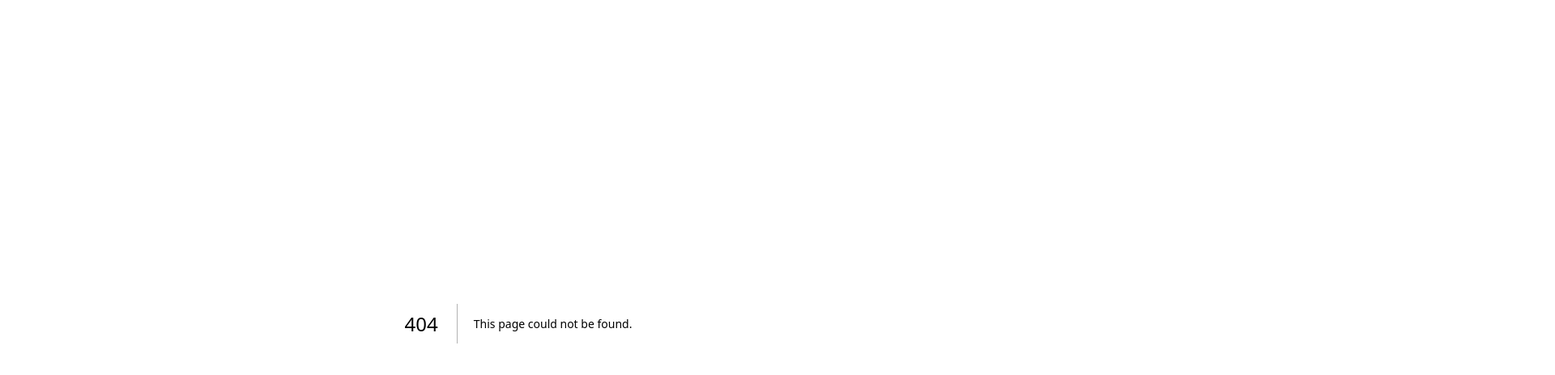
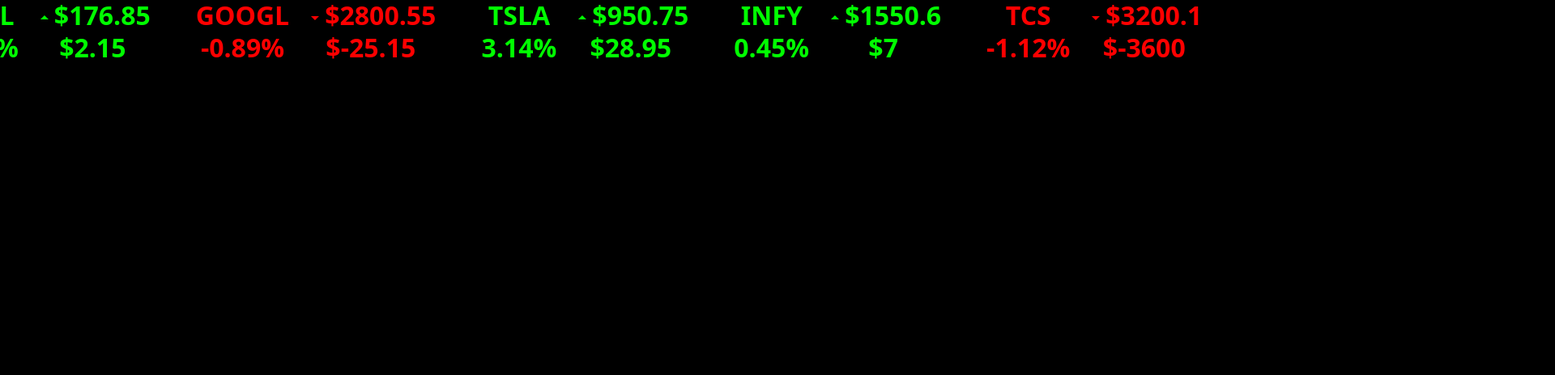
Before and after one commit to Vilas-cp/stock-ticker, a Next.js app: page /check in a window 1280 px wide. Before the commit this address had no page. Shown: the top 464 px of the page at 81% size, 1920 px wide, since content can reach past the window. Built offline with nearby package versions, Linux system fonts and the light colour scheme.

Commit message:
changes added

```diff
--- /dev/null
+++ b/app/check/page.js
@@ -0,0 +1,86 @@
+import React from "react";
+import ArrowDropUpIcon from "@mui/icons-material/ArrowDropUp";
+import ArrowDropDownIcon from "@mui/icons-material/ArrowDropDown";
+
+const Page = () => {
+  const stocks = [
+    {
+      symbol: "AAPL",
+      curPrice: 176.85,
+      currency: "$",
+      percent: 1.23,
+      direction: "up",
+      diff: 2.15,
+    },
+    {
+      symbol: "GOOGL",
+      curPrice: 2800.55,
+      currency: "$",
+      percent: -0.89,
+      direction: "down",
+      diff: -25.15,
+    },
+    {
+      symbol: "TSLA",
+      curPrice: 950.75,
+      currency: "$",
+      percent: 3.14,
+      direction: "up",
+      diff: 28.95,
+    },
+    {
+      symbol: "INFY",
+      curPrice: 1550.6,
+      currency: "$",
+      percent: 0.45,
+      direction: "up",
+      diff: 7.0,
+    },
+    {
+      symbol: "TCS",
+      curPrice: 3200.1,
+      currency: "$",
+      percent: -1.12,
+      direction: "down",
+      diff: -3600,
+    },
+  ];
+
+  return (
+    <div className="relative bg-black h-[100px] w-[2164px]  text-[32px]  font-bold  mt-[-5px]">
+      <div className="absolute top-0 left-0 flex animate-marquee">
+        {stocks.map((stock, index) => (
+          <div
+            key={index}
+            className={`flex  items-center justify-center  gap-5 mx-7 ${
+              stock.direction === "up" ? "text-[#00FF00]" : "text-[#FF0000]"
+            }`}
+          >
+            <div className="flex items-center flex-col space-y-[-8px]">
+              <div className="">{stock.symbol}</div>
+              <div>{stock.percent}%</div>
+            </div>
+            <div className="flex items-center flex-col space-y-[-8px]">
+              <div>
+                <span >{stock.direction === "up" ? (
+                  <ArrowDropUpIcon />
+                ) : (
+                  <ArrowDropDownIcon />
+                )}</span>
+                <span>{stock.currency}</span>
+                {stock.curPrice}
+              </div>
+              <div>
+                <span>{stock.currency}</span>
+                {stock.diff}
+              </div>
+            </div>
+          </div>
+        ))}
+
+      </div>
+    </div>
+  );
+};
+
+export default Page;
--- a/app/page.js
+++ b/app/page.js
@@ -8,36 +8,31 @@
   const [loading, setLoading] = useState(true);
   const [error, setError] = useState("");
 
-
   useEffect(() => {
     const fetchStockData = async () => {
       try {
-        const requestBodies = [
-          { market: "ind", group: 1 },
-          { market: "ind", group: 2 },
-          { market: "us", group: 1 },
-          { market: "us", group: 2 },
-        ];
 
 
-        const responses = await Promise.all(
-          requestBodies.map((body) =>
-            fetch("https://v3f43y5hpc.execute-api.ap-south-1.amazonaws.com/default/stock-api", {
-              method: "POST",
-              headers: {
-                "Content-Type": "application/json",
-              },
-              body: JSON.stringify(body),
-            })
-          )
+        const controller = new AbortController();
+        const timeoutId = setTimeout(() => controller.abort(), 120000);
+
+        const response = await fetch(
+          "https://rgcfwe8e2g.execute-api.ap-south-1.amazonaws.com/default/stock-api-v2",
+          {
+            method: "GET",
+            signal: controller.signal,
+          }
         );
 
+        clearTimeout(timeoutId);
 
-        const data = await Promise.all(responses.map((res) => res.json()));
+        if (!response.ok) {
+          throw new Error(`Error: ${response.statusText}`);
+        }
 
+        const data = await response.json();
 
-        const combinedStocks = data.flatMap((item) =>
-          item.filter(
+        const filteredStocks = data.filter(
           (stock) =>
             stock &&
             stock.symbol &&
@@ -45,18 +40,17 @@
             stock.currency &&
             stock.percent !== null &&
             stock.direction
-          )
         );
 
 
-        localStorage.setItem("stocks", JSON.stringify(combinedStocks));
 
-        setStocks(combinedStocks);
+
+        localStorage.setItem("stocks", JSON.stringify(filteredStocks));
+        setStocks(filteredStocks);
         setLoading(false);
       } catch (error) {
         console.error("Error fetching stock data:", error);
         setError(error.message);
-
 
         const localData = localStorage.getItem("stocks");
         if (localData) {
@@ -67,25 +61,24 @@
       }
     };
 
-
     const initialData = localStorage.getItem("stocks");
     if (initialData) {
       setStocks(JSON.parse(initialData));
+      console.log(JSON.parse(initialData));
+
       setLoading(false);
     }
 
-
     fetchStockData();
 
-    const intervalId = setInterval(fetchStockData, 240000);
+    const intervalId = setInterval(fetchStockData, 600000);
 
     return () => clearInterval(intervalId);
   }, []);
 
-
   if (loading) {
     return (
-      <div className="flex justify-center items-center h-screen">
+      <div className="flex justify-center items-center h-screen w-screen">
         <h1 className="text-sm text-white">Loading...</h1>
       </div>
     );
@@ -100,80 +93,65 @@
   }
 
   return (
-    <div className="relative bg-black h-[100px] w-[2164px] overflow-hidden text-[25px] mt-[-5px]">
+    <div className="relative bg-black h-[100px] w-[2164px]  text-[34px] overflow-hidden font-bold  mt-[-5px]">
       <div className="absolute top-0 left-0 flex animate-marquee">
         {stocks.map((stock, index) => (
           <div
             key={index}
-            className="flex justify-between items-center w-full max-w-[300px] mx-7"
-          >
-            <div
-              className={`flex flex-col items-center ${
-                stock.direction === "up" ? "text-green-600" : "text-red-600"
+            className={`flex  items-center justify-center  gap-5 mx-7 ${
+              stock.direction === "up" ? "text-[#00FF00]" : "text-[#FF0000]"
             }`}
           >
-              <span className="font-bold">{stock.symbol}</span>
-              <span className="font-bold">{stock.percent}</span>
+            <div className="flex items-center flex-col space-y-[-10px]">
+              <div className="">{stock.symbol}</div>
+              <div>{stock.percent}</div>
             </div>
-            <div
-              className={`flex flex-col items-center ${
-                stock.direction === "up" ? "text-green-600" : "text-red-600"
-              }`}
-            >
-              <span className="flex items-center">
-                {stock.direction === "up" ? (
+            <div className="flex items-center flex-col space-y-[-10px]  justify-center">
+              <div>
+                <span >{stock.direction === "up" ? (
                   <ArrowDropUpIcon />
                 ) : (
                   <ArrowDropDownIcon />
-                )}
-                {stock.curPrice !== null
-                  ? `${stock.currency}${stock.curPrice}`
-                  : "Price Unavailable"}
-              </span>
-              <span className="font-bold">
-                {stock.diff > 0 ? "+" : ""}
-                {stock.currency}
+                )}</span>
+                <span>{stock.currency}</span>
+                {stock.curPrice}
+              </div>
+              <div>
+                <span>{stock.currency}</span>
                 {stock.diff}
-              </span>
+              </div>
             </div>
           </div>
         ))}
          {stocks.map((stock, index) => (
           <div
             key={index}
-            className="flex justify-between items-center w-full max-w-[300px] mx-7"
-          >
-            <div
-              className={`flex flex-col items-center ${
-                stock.direction === "up" ? "text-green-600" : "text-red-600"
+            className={`flex  items-center justify-center  gap-5 mx-7 ${
+              stock.direction === "up" ? "text-[#00FF00]" : "text-[#FF0000]"
             }`}
           >
-              <span className="font-bold">{stock.symbol}</span>
-              <span className="font-bold">{stock.percent}</span>
+            <div className="flex items-center flex-col space-y-[-10px]">
+              <div className="">{stock.symbol}</div>
+              <div>{stock.percent}</div>
             </div>
-            <div
-              className={`flex flex-col items-center ${
-                stock.direction === "up" ? "text-green-600" : "text-red-600"
-              }`}
-            >
-              <span className="flex items-center">
-                {stock.direction === "up" ? (
+            <div className="flex items-center flex-col space-y-[-10px]  justify-center">
+              <div>
+                <span >{stock.direction === "up" ? (
                   <ArrowDropUpIcon />
                 ) : (
                   <ArrowDropDownIcon />
-                )}
-                {stock.curPrice !== null
-                  ? `${stock.currency}${stock.curPrice}`
-                  : "Price Unavailable"}
-              </span>
-              <span className="font-bold">
-                {stock.diff > 0 ? "+" : ""}
-                {stock.currency}
+                )}</span>
+                <span>{stock.currency}</span>
+                {stock.curPrice}
+              </div>
+              <div>
+                <span>{stock.currency}</span>
                 {stock.diff}
-              </span>
+              </div>
             </div>
           </div>
         ))}
+
       </div>
     </div>
   );
```
Lines whose indentation alone changed are shown as unchanged.
